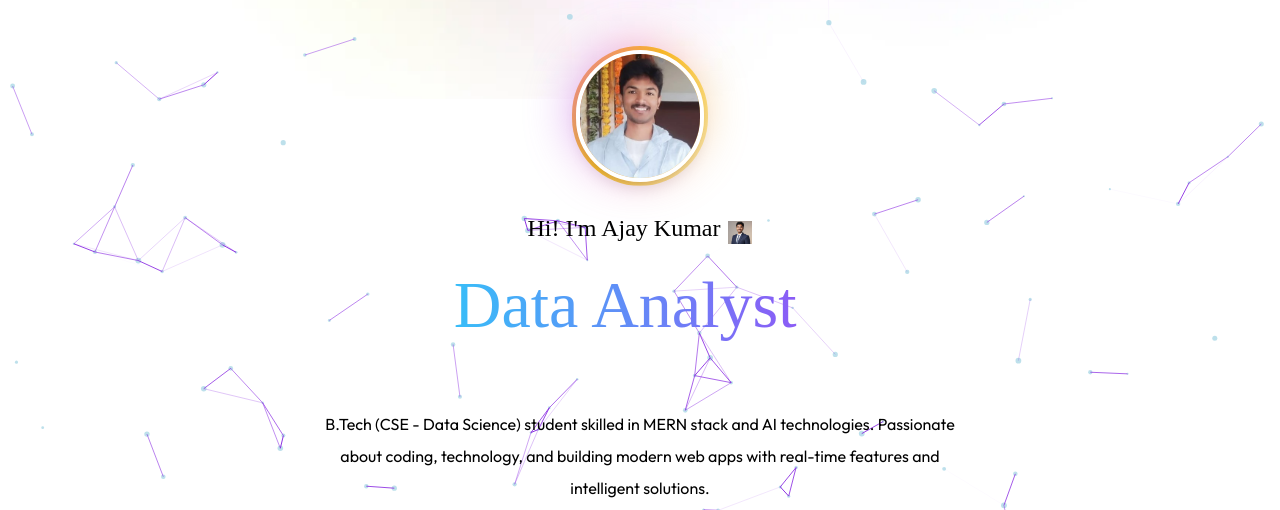
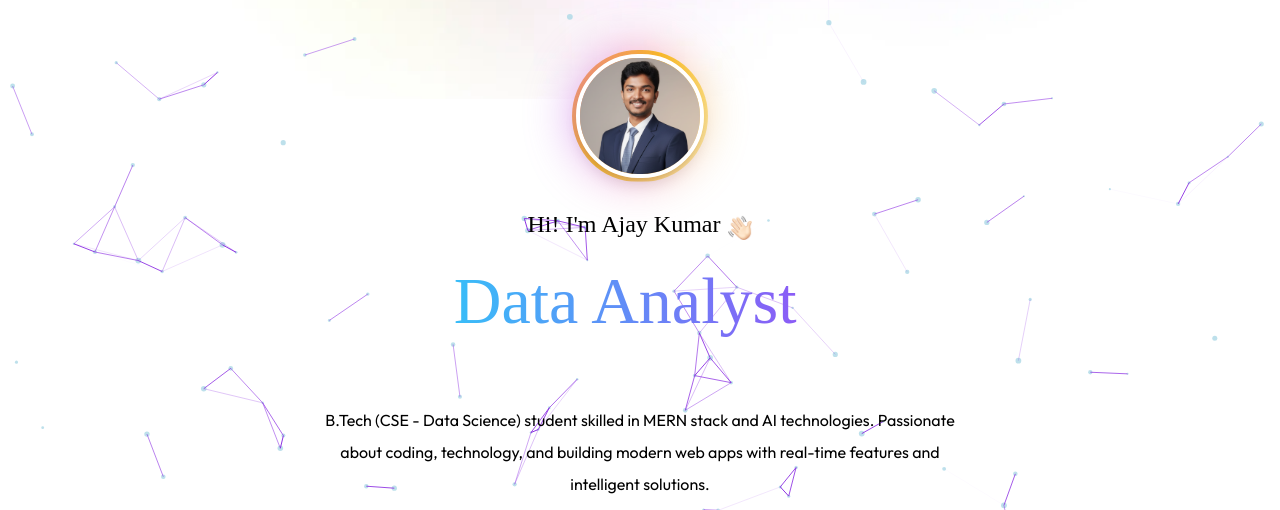
Before and after one commit to DHANDEAJAYKUMAR/PORTFOLIO, a plain HTML site: page index.html in a window 1280 px wide. Shown: the part 80-590 px from the top of the page. Drawn offline with nearby package versions, Linux system fonts and the light colour scheme; animation ran at ten frames a second; a web font is replaced by a local one.

Commit message:
Update index.html

```diff
--- a/index.html
+++ b/index.html
@@ -78,7 +78,7 @@
     <!-- Optional Shine Effect Border -->
     <div class="shiny-border inline-block">
       <img
-        src="./images/profile-image.png"
+        src="AJAY_FIT.png"
         alt="Ajay Kumar Profile"
         class="w-32 rounded-full border-4 border-white shadow-lg transition-transform duration-500 hover:scale-110 relative z-10"
       />
@@ -88,7 +88,7 @@
   <!-- Heading -->
   <h3 class="flex items-end gap-2 text-xl md:text-2xl mb-3 font-Ovo">
     Hi! I'm Ajay Kumar
-    <img src="AJAY_FIT.png" alt="wave" class="w-6">
+    <img src="./images/hand-icon.png" alt="wave" class="w-6">
   </h3>
 
   <!-- Animated Typewriter Text -->
```
